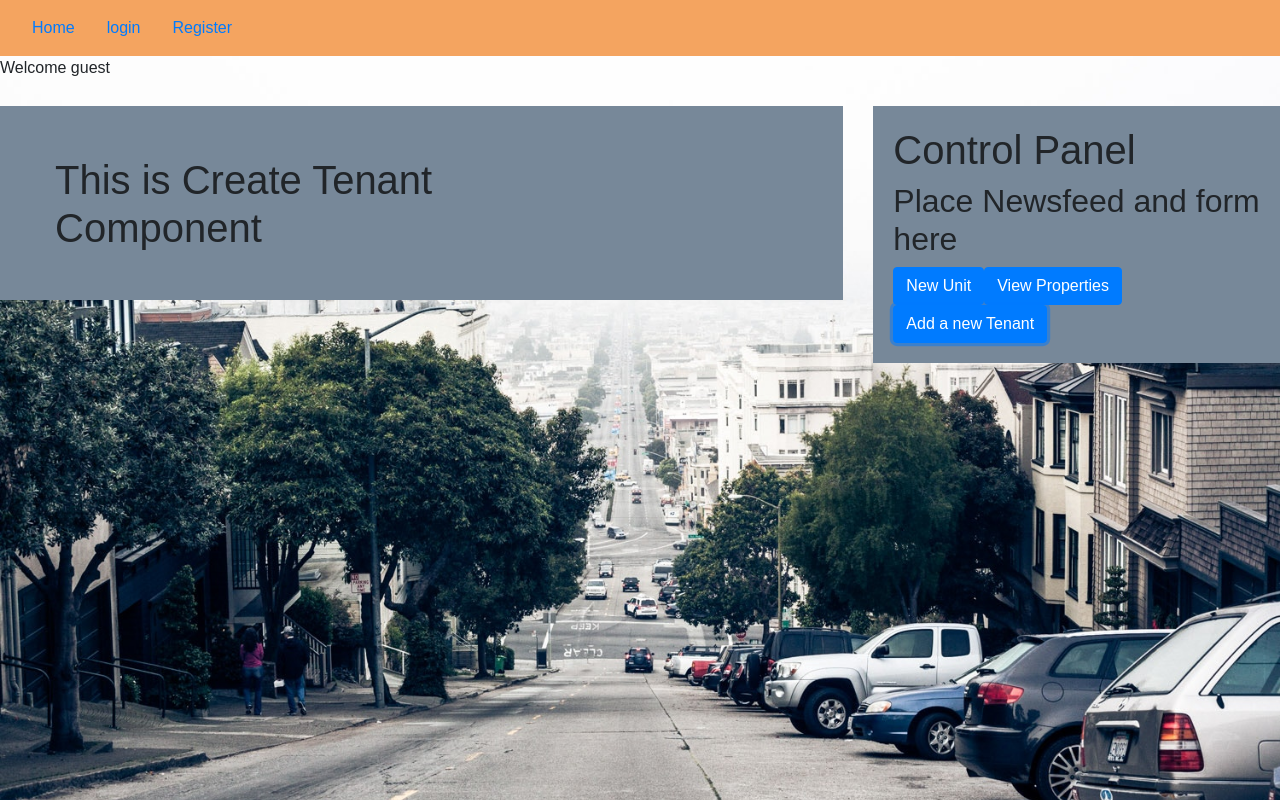
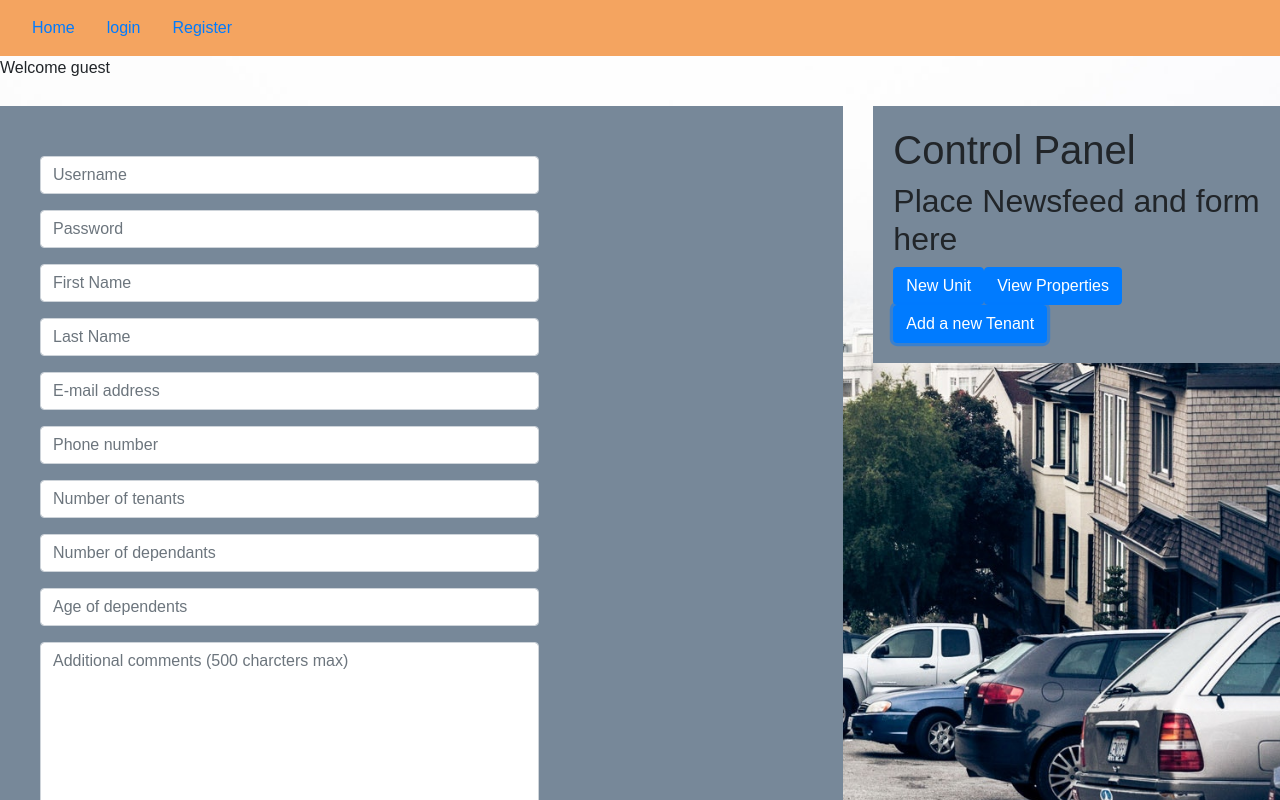
Before and after one commit to Project3UofU/rent_app, a React (Create React App) app in the folder rent_app/client/: page /Landlord in a window 1280 px wide. Both pictures are taken after a click on the button "Add a new Tenant". Shown: the top 800 px of the page. Built offline with nearby package versions, Linux system fonts and the light colour scheme; no server answers.

Commit message:
tenant form added

```diff
--- a/rent_app/client/src/components/CreateTenant/CreateTenant.js
+++ /dev/null
@@ -1,41 +0,0 @@
-import React, { Component } from "react";
-import { Col, Row, Container } from "../Grid";
-import { Input, TextArea, FormBtn } from "../Form";
-
-class CreateTenant extends Component {
-    state = {
-        username: "",
-        password: "",
-        firstName: "",
-        lastName: "",
-        email: "",
-        phone: ""
-    };
-
-    handleInputChange = event => {
-        const { name, value } = event.target;
-        this.setState({
-            [name]: value
-        });
-    };
-
-    // handleFormSubmit = event => {
-    //     event.preventDefault();
-
-    //
-    // }
-
-
-
-    render() {
-        return (
-            <Container className="fluid">
-                <Col size="md-8">
-                    <h1>This is Create Tenant Component</h1>
-                </Col>
-            </Container>
-        );
-    }
-}
-
-export default CreateTenant;
--- a/rent_app/client/src/components/CreateTenant/index.js
+++ /dev/null
@@ -1 +0,0 @@
-export { default } from "./CreateTenant";
--- /dev/null
+++ b/rent_app/client/src/components/TenantDemo/TenantDemo.js
@@ -0,0 +1,163 @@
+import React, { Component } from "react";
+import { Col, Row, Container } from "../Grid";
+import { Input, TextArea, FormBtn } from "../Form";
+import { Redirect } from "react-router-dom";
+// import "./tena.css";
+const axios = require("axios");
+
+class TenantDemo extends Component {
+    state = {
+        username: "",
+        password: "",
+        firstName: "",
+        lastName: "",
+        email: "",
+        phone: "",
+        // preffered method dropdown or select
+        numberOfTenants: "",
+        numberOfDependents: "",
+        ageOfDependents: "",
+        comments: "",
+        redirect: false,
+        redirectTo: null
+    };
+
+    handleInputChange = event => {
+        const { name, value } = event.target;
+        this.setState({
+            [name]: value
+        });
+    };
+
+    handleFormSubmit = event => {
+        event.preventDefault();
+//required info
+        if (this.state.username === "" ||
+        this.state.password === "" ||
+        this.state.firstName === "" ||
+        this.state.lastName === "" ||
+        (this.state.email === "" ||
+        this.state.phone === "")
+        ) {
+            alert("Please provide all required information");
+            return;
+        } else {
+            axios.post('./api/unit/addTenant', {
+            username: this.state.username,
+            password: this.state.password,
+            firstName: this.state.firstName,
+            lastName: this.state.lastName,
+            email: this.state.email,
+            phone: this.state.phone,
+            // preffered method dropdown or select
+            numberOfTenants: this.state.numberOfTenants,
+            numberOfDependents: this.state.numberOfDependents,
+            ageOfDependents: this.state.ageOfDependents,
+            comments: this.state.comments
+            }).then(res => {
+                console.log(res);
+                if (res.data.err) {
+                    alert(res.data.err)
+                    return;
+                }
+                this.setState({
+                    redirect: true,
+                    redirectTo: "./TenantUnitInfo"
+                })
+            })
+        }
+    };
+
+
+
+    render() {
+        if (this.state.redirect) {
+            return <Redirect to={{ pathname: this.state.redirectTo}} />
+        }
+        return (
+            <Container className="fluid">
+                <Row>
+                    <Col size="md-8">
+                    <form>
+                        <Input
+                            value={this.state.username}
+                            onChange={this.handleInputChange}
+                            name="username"
+                            placeholder="Username"
+                        />
+                        <Input
+                            value={this.state.password}
+                            onChange={this.handleInputChange}
+                            name="password"
+                            placeholder="Password"
+                        />
+                        <Input
+                            value={this.state.firstName}
+                            onChange={this.handleInputChange}
+                            name="firstName"
+                            placeholder="First Name"
+                        />
+                        <Input
+                            value={this.state.lastName}
+                            onChange={this.handleInputChange}
+                            name="lastName"
+                            placeholder="Last Name"
+                        />
+                        <Input
+                            value={this.state.email}
+                            onChange={this.handleInputChange}
+                            name="email"
+                            placeholder="E-mail address"
+                        />
+                        <Input
+                            value={this.state.phone}
+                            onChange={this.handleInputChange}
+                            name="phone"
+                            placeholder="Phone number"
+                        />
+                        <Input
+                            value={this.state.numberOfTenants}
+                            onChange={this.handleInputChange}
+                            name="numberOfTenants"
+                            placeholder="Number of tenants"
+                        />
+                        <Input
+                            value={this.state.numberOfDependents}
+                            onChange={this.handleInputChange}
+                            name="numberOfDependants"
+                            placeholder="Number of dependants"
+                        />
+                        <Input
+                            value={this.state.ageOfDependents}
+                            onChange={this.handleInputChange}
+                            name="ageOfDependants"
+                            placeholder="Age of dependents"
+                        />
+                        <TextArea
+                            value={this.state.comments}
+                            onChange={this.handleInputChange}
+                            name="comments"
+                            placeholder="Additional comments (500 charcters max)"
+                        />
+                        <FormBtn
+                            disabled={
+                                !(this.state.username &&
+                                this.state.password &&
+                                this.state.firstName &&
+                                this.state.lastName &&
+                                (this.state.email ||
+                                this.state.phone))
+                            }
+                            onClick={this.handleFormSubmit}
+                        >
+                        Next
+                        </FormBtn>
+                    </form>
+                    </Col>
+                </Row>
+            </Container>
+        );
+    }
+}
+
+export default TenantDemo;
--- /dev/null
+++ b/rent_app/client/src/components/TenantDemo/index.js
@@ -0,0 +1 @@
+export { default } from "./TenantDemo";
--- /dev/null
+++ b/rent_app/client/src/components/TenantUnitInfo/index.js
@@ -0,0 +1 @@
+export { default } from "./TenantUnitInfo";
--- a/rent_app/client/src/pages/Landlord/Landlord.js
+++ b/rent_app/client/src/pages/Landlord/Landlord.js
@@ -5,7 +5,7 @@ import { Col, Row, Container } from "../../components/Grid";
 import Unit from "../../components/Unit"
 import ViewProperties from "../../components/ViewProperties"
 import LandlordControlPanel from "../../components/LandlordControlPanel"
-import CreateTenant from "../../components/CreateTenant"
+import CreateTenant from "../../components/TenantDemo"
 
 import "./Landlord.css";
 
--- a/rent_app/client/src/pages/Register/Register.js
+++ b/rent_app/client/src/pages/Register/Register.js
@@ -3,7 +3,7 @@ import { Redirect } from "react-router-dom";
 import { FormBtn, Input } from "../../components/Form";
 import { Row, Container, Col } from "../../components/Grid";
 import { Link } from "react-router-dom";
-import "./register.css";
+// import "./register.css";
 const axios = require("axios");
 
 class Register extends Component {
@@ -53,8 +53,8 @@ class Register extends Component {
                 this.state.password !== this.state.confirmPassword
             ) {
                 alert("Your passwords must match");
-            }
-            else {
+                return;
+            } else {
                 axios.post('./api/auth/signup', {
                     username: this.state.username,
                     password: this.state.password,
```
Also changed, not shown: rent_app/client/src/components/TenantUnitInfo/TenantUnitInfo.js (added, +73 -0 lines).
